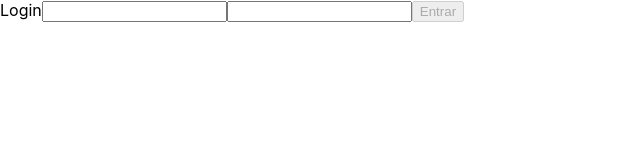
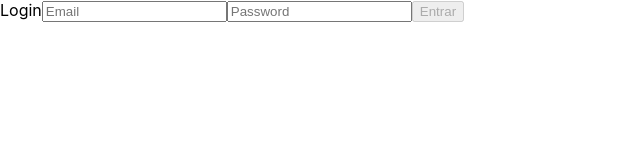
Before and after one commit to PabloLSa/Trybe-Wallet, a React (Create React App) app: page / in a window 1280 px wide. Shown: the top 160 px of the page, without its empty margins (0-640 px from the left). Built offline with nearby package versions, Linux system fonts and the light colour scheme.

Commit message:
Refatorando código do componente Login

```diff
--- a/src/pages/Login.jsx
+++ b/src/pages/Login.jsx
@@ -7,41 +7,35 @@ class Login extends React.Component {
   state = {
     isDisable: true,
     passWord: '',
-
+    email: '',
   };
 
   verifyPasswordAndEmail = () => {
-    const { email } = this.props;
-    const { passWord } = this.state;
+    const { passWord, email } = this.state;
     const number = 6;
-    const emailRegex = /^(([^<>()[\]\\.,;:\s@"]+(\.[^<>()[\]\\.,;:\s@"]+)*)|(".+"))@((\[[0-9]{1,3}\.[0-9]{1,3}\.[0-9]{1,3}\.[0-9]{1,3}])|(([a-zA-Z\-0-9]+\.)+[a-zA-Z]{2,}))$/;
+    const emailRegex = /^[\w+.]+@\w+\.com$/;
     const pass = passWord.length >= number && emailRegex.test(email);
     this.setState({
       isDisable: !pass,
     });
   };
 
-  handleChangePassword = ({ target }) => {
-    const { value } = target;
+  handleChangeEmailaAndPassWord = ({ target }) => {
+    const { name, value } = target;
     this.setState({
-      passWord: value,
-    }, this.verifyPasswordAndEmail);
-  };
-
-  handleChangeEmail = ({ target }) => {
-    const { value } = target;
-    const { dispatch } = this.props;
-    dispatch(addEmail(value));
+      [name]: value,
+    }, () => this.verifyPasswordAndEmail());
   };
 
   handleClick = () => {
-    const { history } = this.props;
+    const { email } = this.state;
+    const { history, dispatch } = this.props;
+    dispatch(addEmail(email));
     return history.push('/carteira');
   };
 
   render() {
-    const { isDisable, passWord } = this.state;
-    const { email } = this.props;
+    const { isDisable, passWord, email } = this.state;
     return (
       <div>
         Login
@@ -49,13 +43,17 @@ class Login extends React.Component {
           data-testid="email-input"
           type="email"
           value={ email }
-          onChange={ this.handleChangeEmail }
+          name="email"
+          placeholder="Email"
+          onChange={ this.handleChangeEmailaAndPassWord }
         />
         <input
           data-testid="password-input"
           type="password"
           value={ passWord }
-          onChange={ this.handleChangePassword }
+          placeholder="Password"
+          name="passWord"
+          onChange={ this.handleChangeEmailaAndPassWord }
         />
         <button
           type="button"
```
